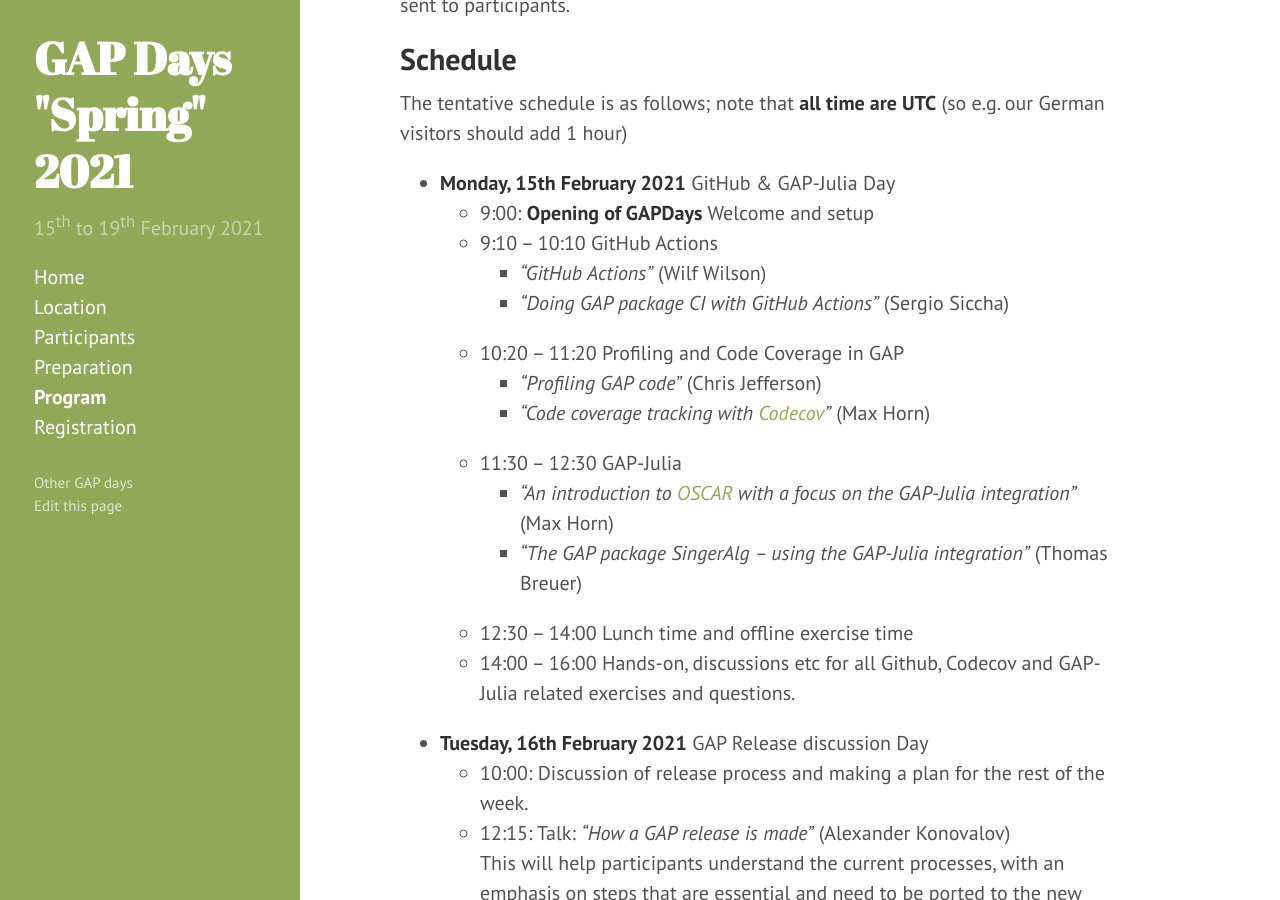
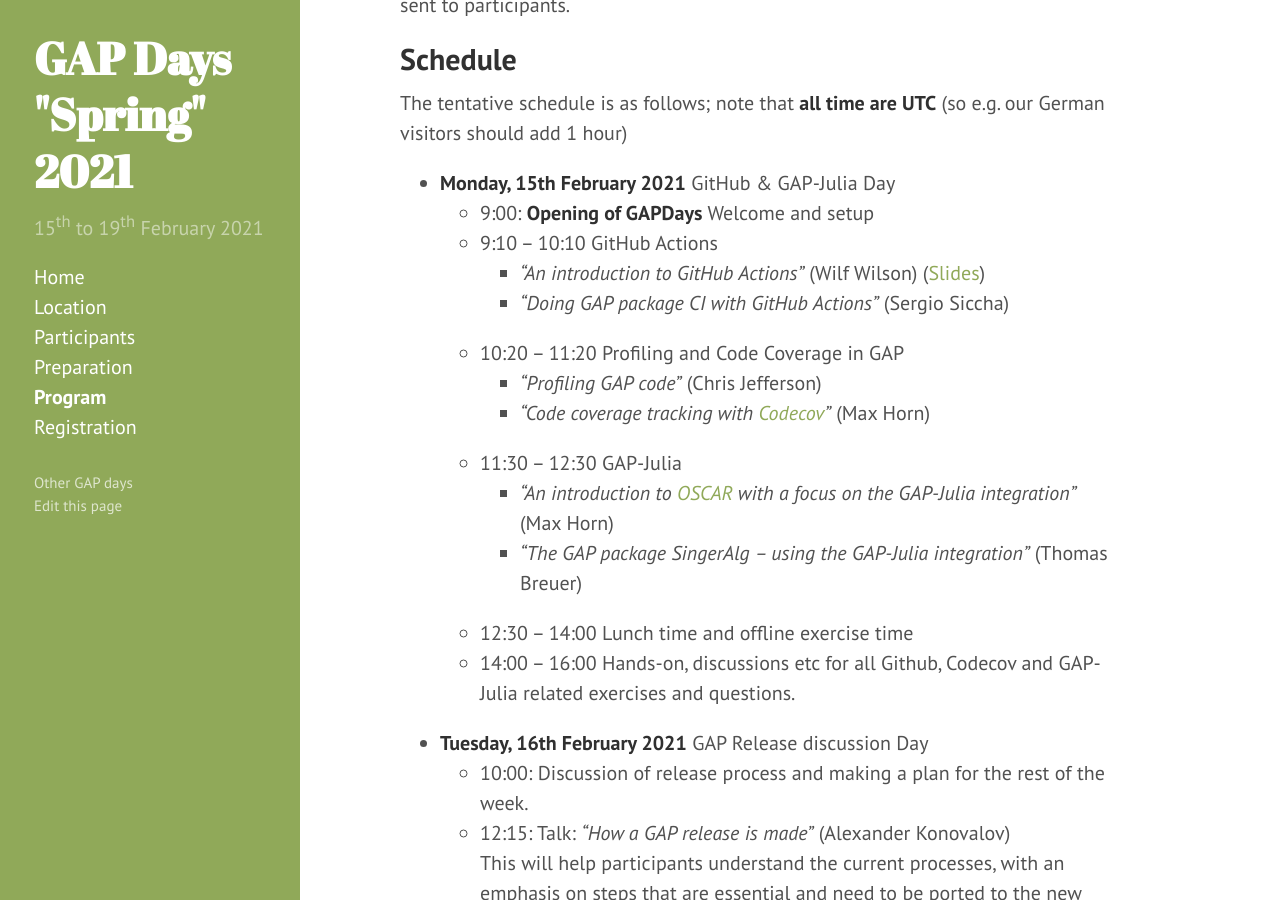
Before and after one commit to gapdays/gapdays2021-spring, a Jekyll site: the page built from program.md, in a window 1280 px wide and 900 px high, scrolled down 477 px. Built offline with Jekyll 4.4.1, drawn with Linux system fonts in a browser that asks for light colours.

Commit message:
Add Wilf's slide and update talk title

```diff
--- a/program.md
+++ b/program.md
@@ -26,7 +26,8 @@ The tentative schedule is as follows; note that **all time are UTC** (so e.g. ou
 - **Monday, 15th February 2021** GitHub & GAP-Julia Day
   - 9:00: **Opening of GAPDays**  Welcome and setup
   - 9:10 -- 10:10 GitHub Actions
-    - *"GitHub Actions"* (Wilf Wilson)
+    - *"An introduction to GitHub Actions"* (Wilf Wilson)
+      ([Slides]({{ site.baseurl }}/slides/wilf-wilson.pdf))
     - *"Doing GAP package CI with GitHub Actions"* (Sergio Siccha)
   - 10:20 -- 11:20 Profiling and Code Coverage in GAP
     - *"Profiling GAP code"* (Chris Jefferson)
```
Also changed, not shown: 1 other file.
